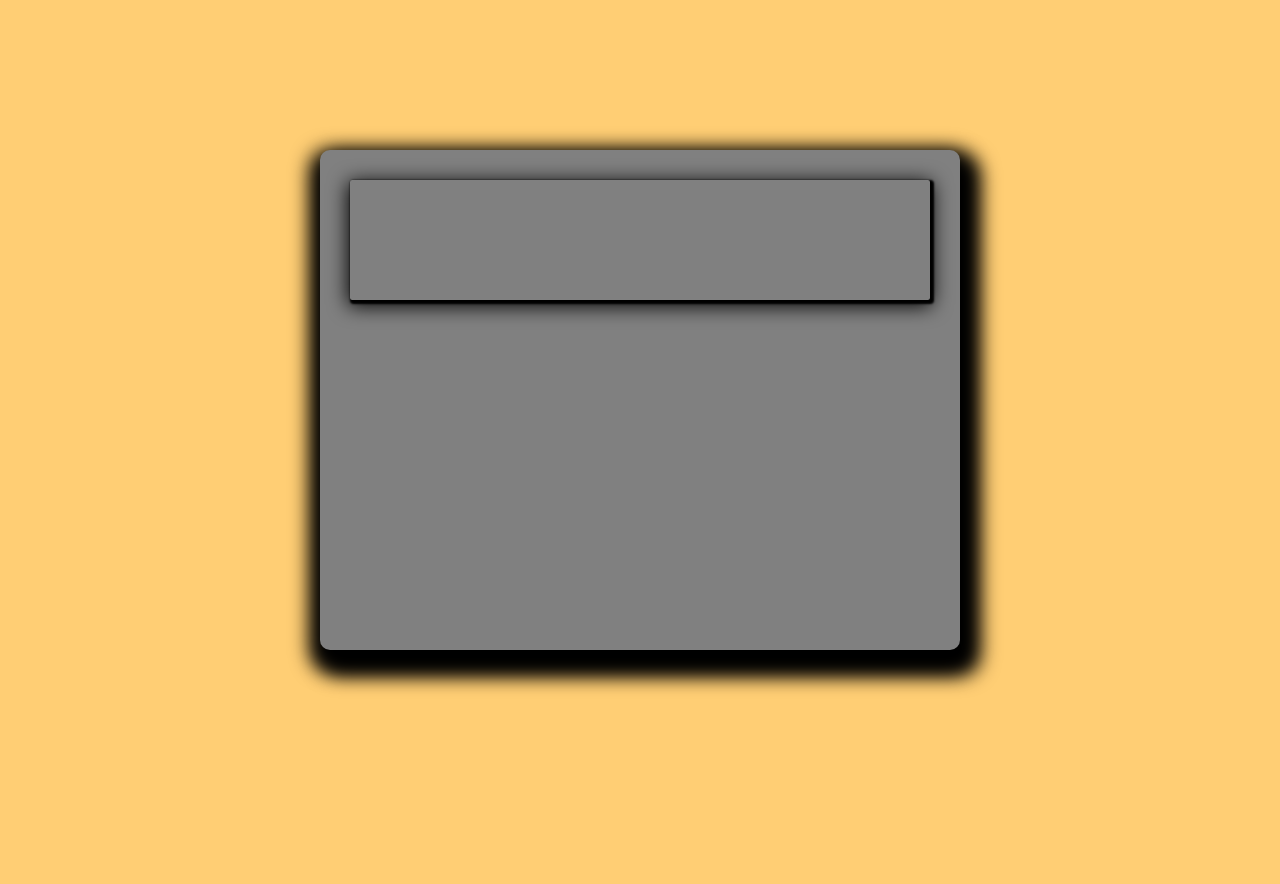
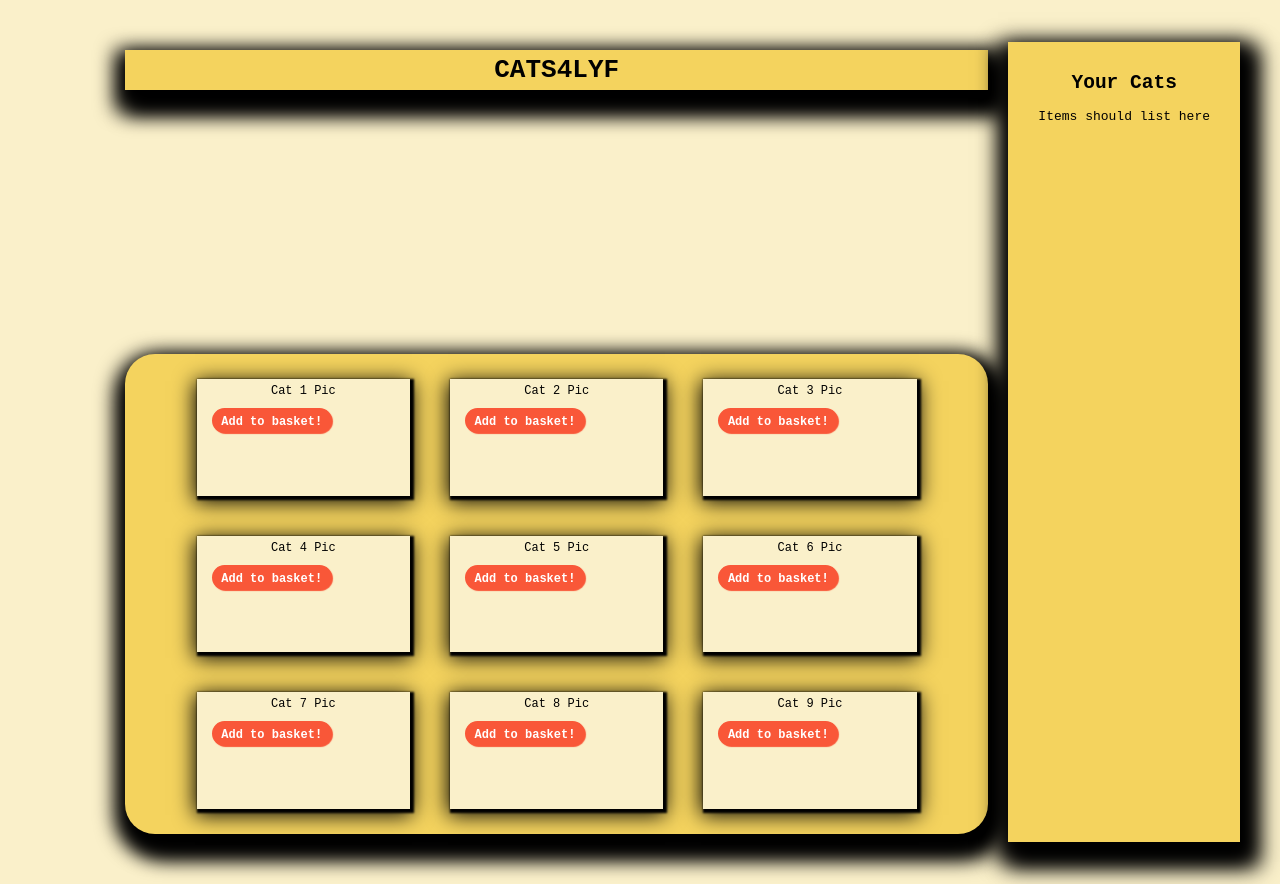
Before and after one commit to RicLMCR/REACT-CATS4LYF, a React (Create React App) app: page / in a window 1280 px wide. Before the commit the page ends 800 px from the top, so only its background shows below. Built offline with nearby package versions, Linux system fonts and the light colour scheme.

Commit message:
general layout finalised

```diff
--- a/src/App.css
+++ b/src/App.css
@@ -3,56 +3,100 @@
 }
 
 :root {
-  --primary: grey;
-  --secondary: skyblue;
-  --dark: black;
-  --light: rgba(255, 166, 0, 0.545);
+  --primary: #f4d35e;
+  --secondary: #f95738;
+  --tertiary: #ee964b;
+  --dark: #0d3b66;
+  --light: #faf0ca;
 }
 
 * {
-  margin: 0px;
-  padding: 0px;
+  margin: 5px;
+  padding: 5px;
+
   box-sizing: border-box;
   font-family: monospace;
 }
 
 body {
-    background-color: var(--light);
+  background-color: var(--light);
 }
 
 .App {
   display: flex;
+  flex-direction: row;
   min-height: 100vh;
   align-items: center;
-  justify-content: center;
+  justify-content: space-around;
+}
+
+h1 {
+  min-width: 60vh;
+  margin-bottom: 33vh;
+  margin-left: 10vh;
+  background-color: var(--primary);
+  box-shadow: 0px 10px 20px 10px black, 10px 15px 20px 10px;
+}
+
+.basket {
+  flex-direction: column;
+  flex-wrap: nowrap;
+  min-height: 100vh;
+  min-width: fit-content;
+  padding: 20px;
+  background-color: var(--primary);
+  box-shadow: 0px 10px 20px 10px black, 10px 15px 20px 10px;
 }
 
 .catBox {
-  width: 100%;
-  max-width: 50%;
-  min-height: 500px;
-  border-radius: 10px;
-  padding: 20px;
+  justify-content: center;
+  align-self: center;
+  display: flex;
+  flex-wrap: wrap;
+  min-height: 60vh;
+  margin-left: 10vh;
+  border-radius: 30px;
   background-color: var(--primary);
-  overflow: hidden;
   box-shadow: 0px 10px 20px 10px black, 10px 15px 20px 10px;
-
 }
 
 /* This is how we show a display box if needed for a stretch goal */
 
 /* .display {
+  position: absolute;
   display: hidden;
   overflow: hidden;
 } */
 
 .catItem {
-  flex: 1 1 1 33%;
-  min-width: 120px;
-  min-height: 120px;
-  margin: 10px;
-  border: 3px;
-  font-size: 30px;
-  border-radius: 2px;
+  flex: 1 1 1 15%;
+  min-width: 25%;
+  margin: 20px;
+  font-size: 12px;
+  background-color: var(--light);
   box-shadow: 0px 4px 20px 2px black, 2px 2px 2px 2px;
 }
+
+img {
+  max-height: 50%;
+  max-width: 50%;
+}
+
+.addToBasket {
+  position: relative;
+  width: 120px;
+  height: 25px;
+  margin: 10px;
+  background-color: var(--secondary);
+  border-radius: 30px;
+  color: white;
+  font-weight: bold;
+  text-align: center;
+  line-height: 18px;
+  box-shadow: 1px 1px 1px var(--secondary);
+}
+
+.addToBasket:hover {
+  background-color: var(--primary);
+  color: var(--dark);
+}
--- a/src/App.js
+++ b/src/App.js
@@ -3,16 +3,55 @@ import './App.css';
 
 function App() {
   return (
+
     <div className="App">
-      <header className="h1">
-      </header>
+      <div className="container">
+        <h1>CATS4LYF</h1>
+          <div className="catBox">
+            <div className="catItem">Cat 1 Pic
 
+              <div className="addToBasket">Add to basket!</div>
+            </div>
+            <div className="catItem">Cat 2 Pic
 
-      <div className="catBox">
-        <div className="catItem">
+              <div className="addToBasket">Add to basket!</div>
+            </div>
+            <div className="catItem">Cat 3 Pic
 
+              <div className="addToBasket">Add to basket!</div>
+            </div>
+            <div className="catItem">Cat 4 Pic
+
+              <div className="addToBasket">Add to basket!</div>
+            </div>
+            <div className="catItem">Cat 5 Pic
+
+              <div className="addToBasket">Add to basket!</div>
+            </div>
+            <div className="catItem">Cat 6 Pic
+
+              <div className="addToBasket">Add to basket!</div>
+            </div>
+            <div className="catItem">Cat 7 Pic
+
+              <div className="addToBasket">Add to basket!</div>
+            </div>
+            <div className="catItem">Cat 8 Pic
+
+              <div className="addToBasket">Add to basket!</div>
+            </div>
+            <div className="catItem">Cat 9 Pic
+
+              <div className="addToBasket">Add to basket!</div>
+            </div>
+          </div>
         </div>
-      </div>
+
+          <div className="basket">
+            <h2>Your Cats</h2>
+            <div>Items should list here</div>
+          </div>
+
     </div>
   );
 }
```
Also changed, not shown: 1 other file (tests, documents, lock files or other folders).
